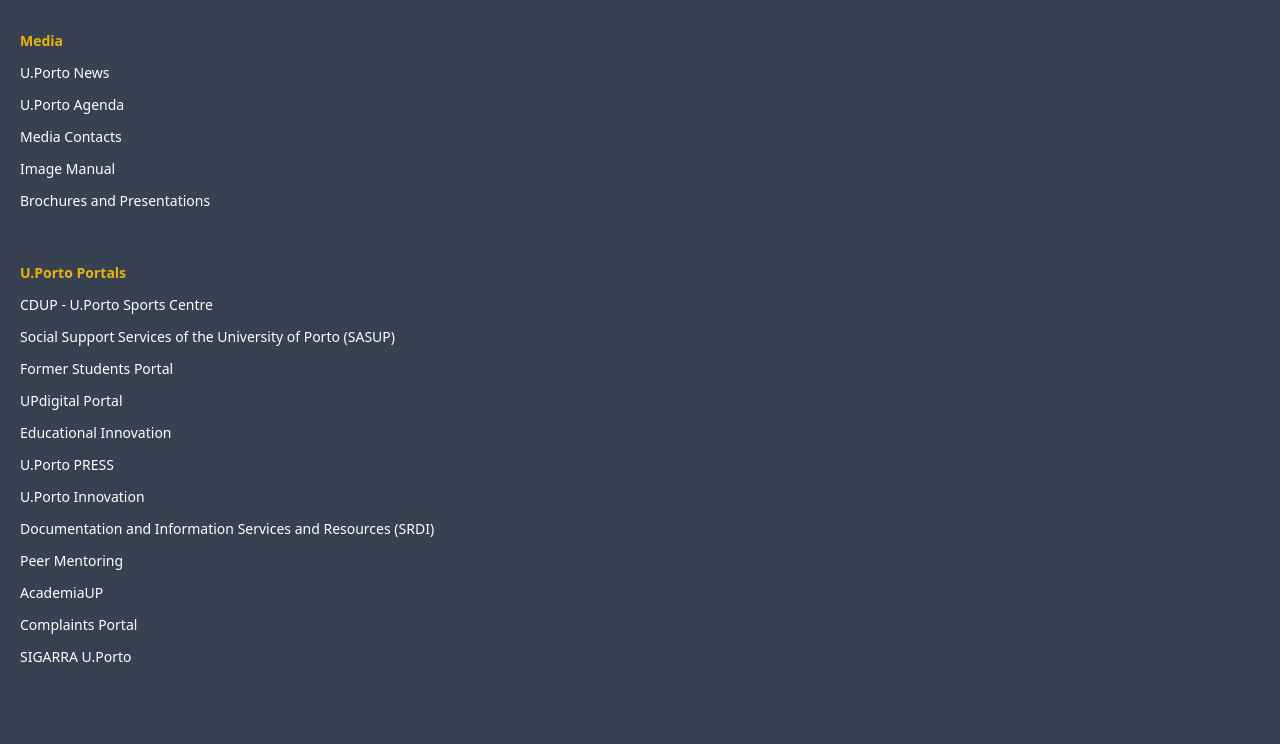
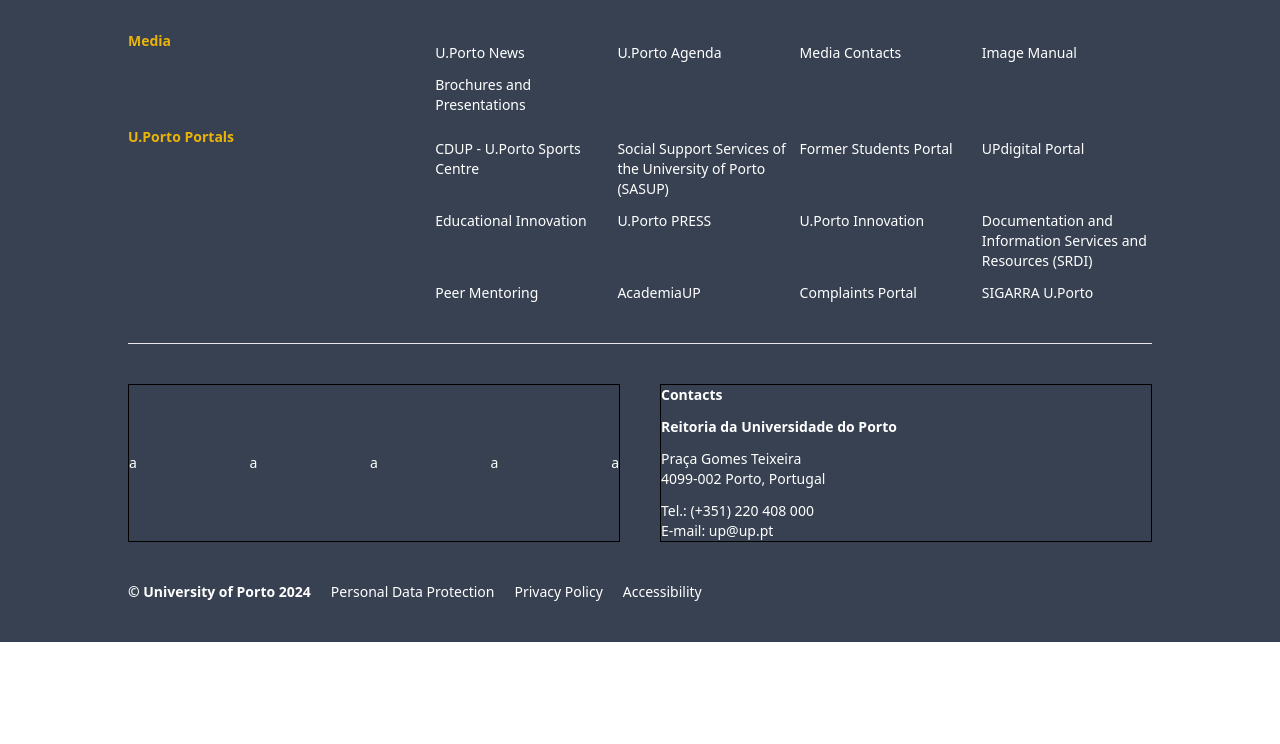
Before and after one commit to KevinRebakure/The-Gym-Cloning-7-Gate-University-of-Porto, a website: page index.html in a window 1280 px wide. Shown: the part 4320-5064 px from the top of the page. After the commit the page ends 4962 px from the top, so only its background shows below. Drawn offline with nearby package versions, Linux system fonts and the light colour scheme.

Commit message:
footer desktop

```diff
--- a/index.html
+++ b/index.html
@@ -533,23 +533,26 @@
 
       <!-- footer -->
 
-      <footer class="bg-gray-700 text-sm text-white font-light px-5">
+      <footer class="bg-gray-700 px-5 text-sm font-light text-white sm:px-[10%]">
+        <!-- upper footer -->
         <article class="space-y-3 py-10">
-          <p class="font-semibold text-yellow-500">Media</p>
-          <div class="space-y-3 pb-10">
+            <!-- 1st row on desktop -->
+          <div class="space-y-3 sm:flex">
+            <p class="sm:w-[30%] font-semibold text-yellow-500">Media</p>
+            <div class="sm:gap-3 sm:w-[70%] space-y-3 sm:space-y-0 pb-10 sm:pb-0 sm:grid sm:grid-cols-4">
               <p class="hover:underline">U.Porto News</p>
               <p class="hover:underline">U.Porto Agenda</p>
               <p class="hover:underline">Media Contacts</p>
               <p class="hover:underline">Image Manual</p>
-            <p class="hover:underline">
-              Brochures and Presentations
-            </p>
+              <p class="hover:underline">Brochures and Presentations</p>
             </div>
-          <p class="font-semibold text-yellow-500">U.Porto Portals</p>
-          <div class="space-y-3 pb-10">
-            <p class="hover:underline">
-              CDUP - U.Porto Sports Centre
-            </p>
+          </div>
+
+          <!-- 2nd row on desktop -->
+          <div class="space-y-3 sm:flex">
+            <p class="sm:w-[30%] font-semibold text-yellow-500">U.Porto Portals</p>
+            <div class="sm:gap-3 sm:w-[70%] space-y-3 sm:space-y-0 pb-10 sm:pb-0 sm:grid sm:grid-cols-4">
+              <p class="hover:underline">CDUP - U.Porto Sports Centre</p>
               <p class="hover:underline">
                 Social Support Services of the University of Porto (SASUP)
               </p>
@@ -566,10 +569,13 @@
               <p class="hover:underline">Complaints Portal</p>
               <p class="hover:underline">SIGARRA U.Porto</p>
             </div>
+          </div>
         </article>
 
-        <article class="space-y-10 py-10 border-t">
-          <div class="flex items-center justify-between">
+        <!-- lower footer -->
+        <article class="space-y-10 border-t py-10">
+            <div class="sm:flex sm:gap-x-10 space-y-3 sm:space-y-0">
+                <div class="sm:w-1/2 border border-black flex items-center justify-between">
                   <p>a</p>
                   <p>a</p>
                   <p>a</p>
@@ -577,7 +583,7 @@
                   <p>a</p>
                 </div>
 
-          <div class="space-y-3">
+                <div class="sm:w-1/2 border border-black space-y-3">
                   <p class="font-bold">Contacts</p>
                   <p class="font-semibold">Reitoria da Universidade do Porto</p>
 
@@ -595,8 +601,9 @@
                     </p>
                   </div>
                 </div>
+            </div>
 
-          <div class="space-y-3">
+          <div class="space-y-3 sm:space-y-0 sm:flex sm:gap-x-5  sm:items-center">
             <p class="font-bold">© University of Porto 2024</p>
             <p class="font-light hover:underline">Personal Data Protection</p>
             <p class="font-light hover:underline">Privacy Policy</p>
```
Also changed, not shown: src/styles/output.css. Lines whose indentation alone changed are shown as unchanged.
